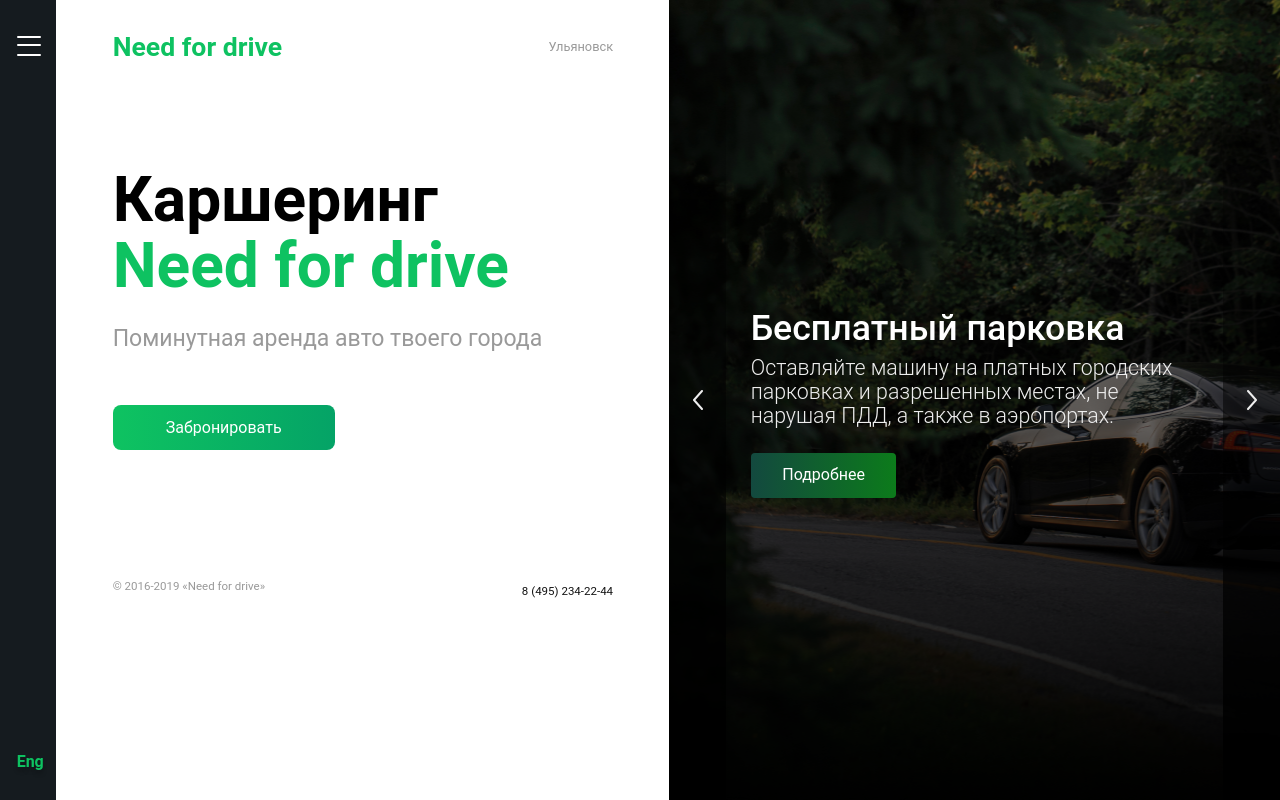
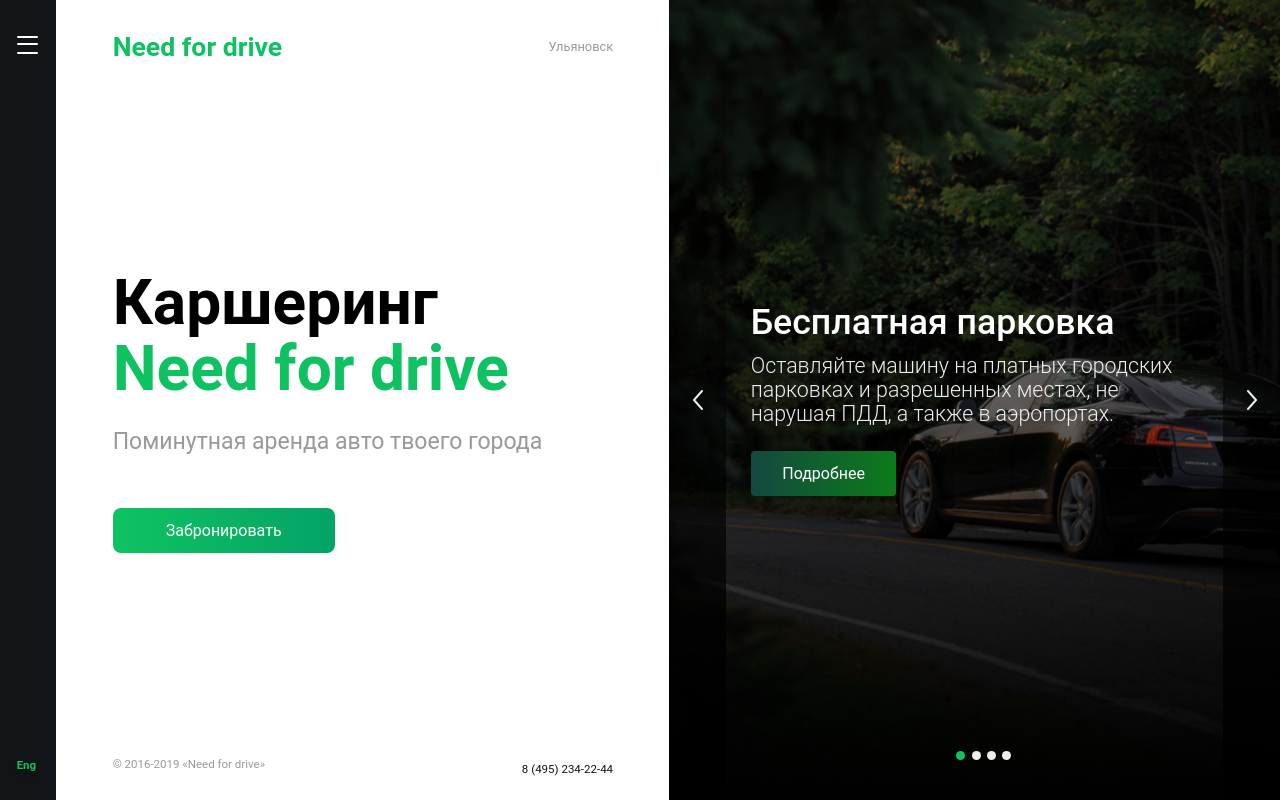
Before and after one commit to BossMouseFire/workshop_simbirsoft, a React (Create React App) app: page / in a window 1280 px wide. Built offline with nearby package versions, Linux system fonts and the light colour scheme.

Commit message:
added adaptive layout

```diff
--- a/src/components/MainPage/Menu/menu.scss
+++ b/src/components/MainPage/Menu/menu.scss
@@ -1,14 +1,20 @@
 .menuClosed{
   display: flex;
   flex-direction: column;
+  justify-content: space-between;
   position: absolute;
+  z-index: 1;
   height: 100vh;
   width: 4.4vw;
-  justify-content: space-between;
-  background-color: #151B1F;
+  background: linear-gradient(90deg, #111518 100%, rgba(21, 27, 31, 0.81));
   transition: all 0.7s ease-in-out;
-  .burButton {
-    margin-left: 1.3vw;
+
+  @media screen and (max-width: 768px){
+    width: 11.16vw;
+    background: #111518;
+  }
+  @media screen and (max-width: 320px){
+    display: block;
   }
   .blockUnactivated {
     opacity: 0;
@@ -21,12 +27,13 @@
   display: flex;
   flex-direction: column;
   position: absolute;
-  width: 57vw;
+  width: 100vw;
   height: 100vh;
-  background-color: #111518;
+  background: linear-gradient(90deg, #111518 50%, rgba(21, 27, 31, 0.81));
   transition: all 0.7s ease-in-out;
-  .burButton {
-    margin-left: 1.3vw;
+  z-index: 2;
+  @media screen and (max-width: 768px){
+    background: #111518;
   }
   .changeLanguageButtonUnactivated{
     opacity: 0;
@@ -40,10 +47,22 @@
   margin-bottom: 2vw;
   margin-left: 1.3vw;
   font-weight: bold;
+  font-size: 0.9vw;
   color: #0EC261;
   text-shadow: 0 4px 4px rgba(0, 0, 0, 0.25);
   opacity: 1;
   transition: opacity 0.7s ease;
+
+  @media screen and (max-width: 1024px){
+    margin-left: 1.1vw;
+    font-size: 1.2vw;
+  }
+
+  @media screen and (max-width: 768px){
+    margin-left: 3.5vw;
+    font-size: 2vw;
+    margin-bottom: 5.5vw;
+  }
 }
 
 
@@ -57,6 +76,12 @@
     flex-direction: column;
     color: white;
     font-size: 2.23vw;
+    @media screen and (max-width: 1024px){
+      font-size: 3.1vw;
+    }
+    @media screen and (max-width: 1024px){
+      font-size: 3.65vw;
+    }
     span{
       cursor: pointer;
       transition: color 0.5s ease;
@@ -79,11 +104,24 @@
 }
 
 .burButton{
-  width: 24px;
-  height: 20px;
+  width: 1.67vw;
+  height: 1.39vw;
   position: relative;
   cursor: pointer;
   margin-top: 2.85vw;
+  margin-left: 1.3vw;
+  @media screen and (max-width: 1024px){
+    width: 2.2vw;
+    height: 1.83vw;
+    margin-top: 3.7vw;
+    margin-left: 1.1vw;
+  }
+  @media screen and (max-width: 768px){
+    width: 4vw;
+    height: 3.33vw;
+    margin-top: 5vw;
+    margin-left: 3.58vw;
+  }
   span,
   &:before,
   &:after{
--- a/src/components/MainPage/Slider/slider.scss
+++ b/src/components/MainPage/Slider/slider.scss
@@ -1,5 +1,8 @@
 .sliderWrapper{
   overflow: hidden;
+  @media screen and (max-width: 768px){
+    display: none;
+  }
   .arrow{
     display: flex;
     flex-direction: column;
@@ -39,19 +42,38 @@
       align-items: center;
       justify-content: center;
       min-width: 47.7vw;
+      background-size: 100%;
+      background: no-repeat right;
+      &:nth-child(4){
+        background: no-repeat left;
+      }
+      @media screen and (max-width: 1024px){
+        min-width: 41.9vw;
+      }
       min-height: 100vh;
       .content{
         color: white;
         width: 35vw;
+        @media screen and (max-width: 1024px){
+          width: 27.5vw;
+        }
         .headSlide{
           font-size: 2.78vw;
           font-weight: 500;
+          line-height: 37px;
+          @media screen and (max-width: 1024px){
+            font-size: 3.125vw;
+          }
         }
         .mainTextSlide{
           color: #EEEEEE;
           font-weight: 300;
           font-size: 1.67vw;
           line-height: 24px;
+          margin-top: 1vw;
+          @media screen and (max-width: 1024px){
+            font-size: 2.15vw;
+          }
         }
         .aboutSlide{
           background: linear-gradient(90deg, #13493F 0%, #0C7B1B 100%);
@@ -61,8 +83,38 @@
           text-align: center;
           padding: 0.8vw;
           margin-top: 2vw;
+          transition: background 0.7s ease;
+          &:hover{
+            background-position: 11.39vw;
+          }
+          @media screen and (max-width: 1024px){
+            width: 16vw;
+            font-size: 1.76vw;
+          }
         }
       }
     }
   }
+  .blockNumberOfSlides{
+    display: flex;
+    flex-direction: row;
+    position: absolute;
+    z-index: 1;
+    bottom: 5%;
+    right: 21%;
+    div{
+      background: #EEEEEE;
+      border-radius: 50%;
+      width: 0.7vw;
+      height: 0.7vw;
+      &:nth-child(2),
+      &:nth-child(3),
+      &:nth-child(4){
+        margin-left: 0.5vw;
+      }
+    }
+    .activeSlideNumber{
+      background: #0EC261;
+    }
+  }
 }
--- a/src/components/MainPage/Slider/slider.tsx
+++ b/src/components/MainPage/Slider/slider.tsx
@@ -1,17 +1,26 @@
-import React, {useState} from "react"
+import React, {useEffect, useState} from "react"
 import arrow from "./images/arrow.svg"
 import "./slider.scss"
 import {SliderData} from "./slidersData";
 import Slide from "./slide";
 const Slider:React.FC = () => {
     const [position, setPosition] = useState<number>(0)
+    const [arrayPositions, setArrayPositions] = useState<number[] | []>([])
+
+    useEffect(() => {
+        let array = []
+        for(let i = 0; i < SliderData.length; i++){
+            array.push(i)
+        }
+        setArrayPositions(array)
+    }, [])
 
     const goToNextSlide = () => {
-        const newPosition = position === 3 ? 0 : position + 1;
+        const newPosition = position === SliderData.length - 1 ? 0 : position + 1;
         setPosition(newPosition)
     };
     const goToPrevSlide = () => {
-        const newPosition = position === 0 ? 3 : position - 1;
+        const newPosition = position === 0 ? SliderData.length - 1 : position - 1;
         setPosition(newPosition)
     };
 
@@ -34,6 +43,13 @@
                     <Slide information={sliderInfo}/>
                 )}
             </div>
+            <div className={"blockNumberOfSlides"}>
+                {arrayPositions.map(index =>
+                    <div className={`${index === position ? "activeSlideNumber" : ""}`}>
+
+                    </div>
+                )}
+            </div>
         </div>
     )
 }
--- a/src/components/MainPage/Slider/slidersData.ts
+++ b/src/components/MainPage/Slider/slidersData.ts
@@ -6,14 +6,14 @@
 
 export const SliderData = <ISlide[]>[
     {
-        head: "Бесплатный парковка",
+        head: "Бесплатная парковка",
         mainText: "Оставляйте машину на платных городских парковках и разрешенных местах, не нарушая ПДД, а также в аэропортах.",
         imageUrl: `url(${image1})`,
         url: ""
     },
     {
         head: "Страховка",
-        mainText: "Полная страховка страховка автомобиля.",
+        mainText: "Полная страховка автомобиля.",
         imageUrl: `url(${image2})`,
         url: ""
     },
--- a/src/components/MainPage/mainPage.scss
+++ b/src/components/MainPage/mainPage.scss
@@ -4,49 +4,104 @@
   .aboutProject{
     display: flex;
     flex-direction: column;
+    justify-content: space-between;
     min-width: 39.1vw;
+    height: 100vh;
     margin-left: 8.8vw;
     margin-right: 4.4vw;
+
+    @media screen and (max-width: 1024px){
+      min-width: 49.1vw;
+      margin-left: 6.7vw;
+      margin-right: 2.3vw;
+    }
+
+    @media screen and (max-width: 768px){
+      width: 88.84vw;
+      margin-left: 15.33vw;
+      margin-right: 4.17vw;
+    }
+
     .upperPanel{
       display: flex;
       flex-direction: row;
       align-items: center;
       justify-content: space-between;
       margin-top: 2.1vw;
+      @media screen and (max-width: 1024px){
+        margin-top: 3.5vw;
+      }
+      @media screen and (max-width: 768px){
+        margin-top: 5.2vw;
+      }
+      @media screen and (max-width: 320px){
+        flex-direction: column;
+        align-items: flex-end;
+      }
       span{
         &:nth-child(1){
           color: #0EC261;
           font-size: 2.08vw;
           font-weight: bold;
+
+          @media screen and (max-width: 1024px){
+            font-size: 2.93vw;
+          }
+          @media screen and (max-width: 768px){
+            font-size: 3.9vw;
+          }
         }
         &:nth-child(2){
           font-size: 1vw;
           line-height: 16px;
           color: #999999;
+          @media screen and (max-width: 1024px){
+            font-size: 1.36vw;
+          }
+          @media screen and (max-width: 768px){
+            font-size: 1.83vw;
+          }
         }
       }
     }
     .mainPart{
       display: flex;
       flex-direction: column;
-      margin-top: 7.8vw;
       span{
         &:nth-child(1){
           font-weight: bold;
           font-size: 4.86vw;
           line-height: 66px;
+          @media screen and (max-width: 1024px){
+            font-size: 6.84vw;
+          }
+          @media screen and (max-width: 768px){
+            font-size: 9.11vw;
+          }
         }
         &:nth-child(2){
           font-weight: bold;
           font-size: 4.86vw;
           line-height: 66px;
           color: #0EC261;
+          @media screen and (max-width: 1024px){
+            font-size: 6.84vw;
+          }
+          @media screen and (max-width: 768px){
+            font-size: 9.11vw;
+          }
         }
         &:nth-child(3){
           font-size: 1.8vw;
           line-height: 30px;
           color: #999999;
           margin-top: 2vw;
+          @media screen and (max-width: 1024px){
+            font-size: 2.54vw;
+          }
+          @media screen and (max-width: 768px){
+            font-size: 3.39vw;
+          }
         }
       }
       div{
@@ -65,23 +120,49 @@
         &:hover{
           background-position: 17.36vw;
         }
+        @media screen and (max-width: 1024px){
+          width:  24.4vw;
+          font-size: 1.76vw;
+        }
+        @media screen and (max-width: 768px){
+          width: 32.56vw;
+          font-size: 2.34vw;
+        }
       }
     }
     .bottomPanel{
       display: flex;
       flex-direction: row;
       justify-content: space-between;
-      margin-top: 10vw;
+      margin-bottom: 1.6vw;
+      @media screen and (max-width: 1024px){
+        margin-bottom: 3.5vw;
+      }
+      @media screen and (max-width: 768px){
+        margin-bottom: 5.2vw;
+      }
       span{
         &:nth-child(1){
           font-size: 0.9vw;
           color: #999999;
+          @media screen and (max-width: 1024px){
+            font-size: 1.27vw;
+          }
+          @media screen and (max-width: 768px){
+            font-size: 1.69vw;
+          }
         }
         &:nth-child(2){
           a{
             font-size: 0.9vw;
             color: #121212;
             text-decoration: none;
+            @media screen and (max-width: 1024px){
+              font-size: 1.27vw;
+            }
+            @media screen and (max-width: 768px){
+              font-size: 1.69vw;
+            }
           }
         }
       }
```
